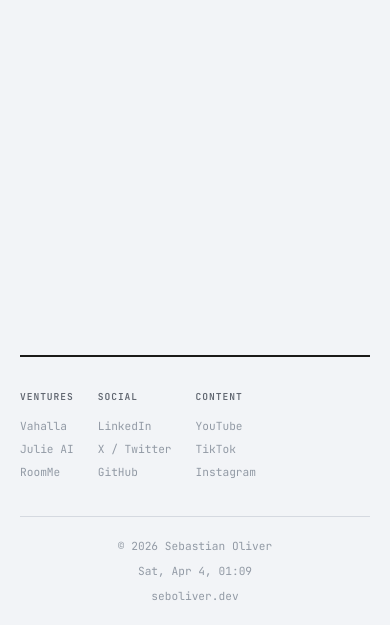
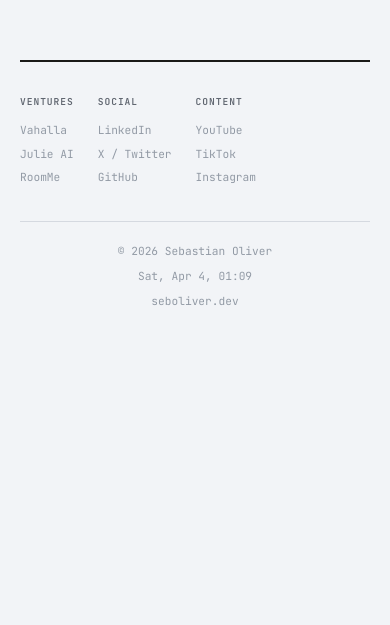
Before and after one commit to seboliver16/seboliver16.github.io, a website: page index.html in a window 390 px wide. Shown: the part 2690-3315 px from the top of the page. After the commit the page ends 3045 px from the top, so only its background shows below. Drawn offline with Linux system fonts and the light colour scheme.

Commit message:
Mobile: shorter zone (85vh), higher sticky (20vh), tighter footer gap
Co-Authored-By: Claude Opus 4.6 (1M context) <noreply@anthropic.com>

```diff
--- a/style.css
+++ b/style.css
@@ -898,16 +898,16 @@ kbd {
   }
 
   .footer-art {
-    height: 110vh;
+    height: 85vh;
   }
 
   .footer-art-text {
-    top: 30vh;
+    top: 20vh;
     font-size: clamp(3rem, 14vw, 5rem);
   }
 
   .footer-info {
-    margin-top: -25vh;
+    margin-top: -35vh;
   }
 
   .footer-cols {
```
